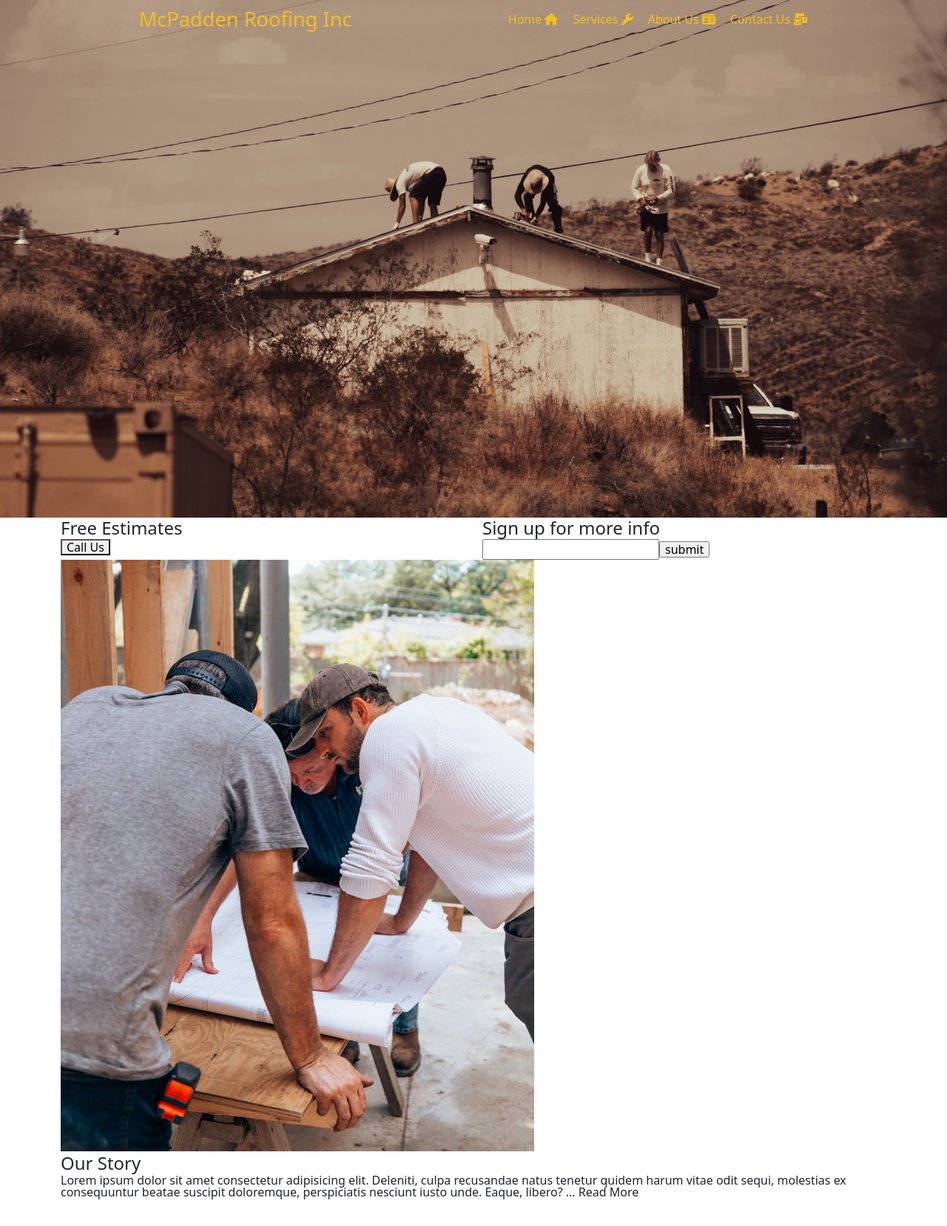
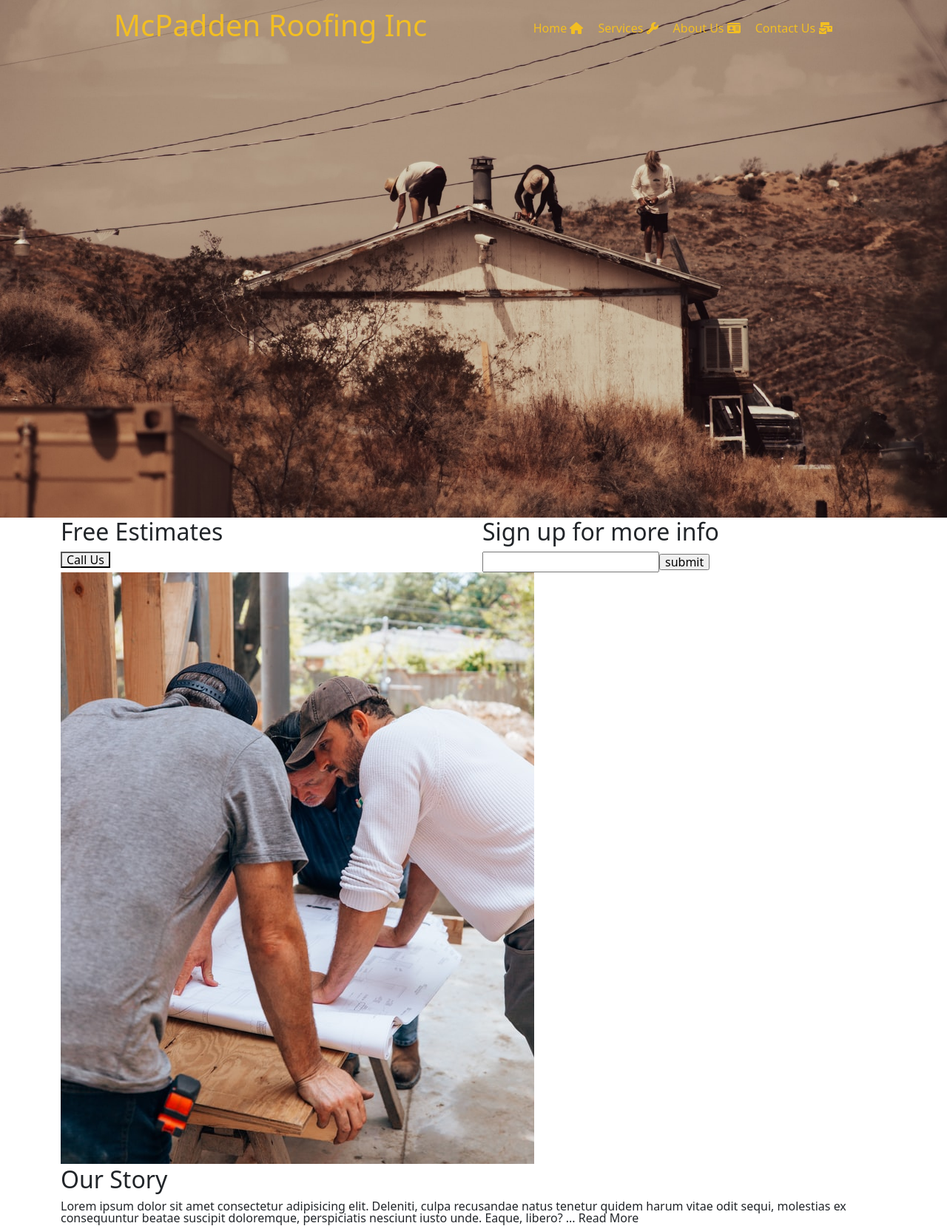
Before and after one commit to tmcfadden7/mcpadden-roofing-react-app, a React (Create React App) app: page / in a window 1280 px wide. Shown: the whole page at 74% size. Before the commit the page ends 1623 px from the top, so only its background shows below. Built offline with nearby package versions, Linux system fonts and the light colour scheme.

Commit message:
add bootstrap header classes to each file

```diff
--- a/src/components/AboutUsSection.js
+++ b/src/components/AboutUsSection.js
@@ -10,7 +10,7 @@ function AboutUsSection() {
                         <img className='img-fluid' src={workerImg} alt="" />
                     </div>
                     <div>
-                        <h2>Our Story</h2>
+                        <h2 className='h2'>Our Story</h2>
                         <p>Lorem ipsum dolor sit amet consectetur adipisicing elit. Deleniti, culpa recusandae natus tenetur quidem harum vitae odit sequi, molestias ex consequuntur beatae suscipit doloremque, perspiciatis nesciunt iusto unde. Eaque, libero? ... <a href="#read-more">Read More</a></p>
                     </div>
                 </div>
--- a/src/components/CallToAction.js
+++ b/src/components/CallToAction.js
@@ -7,11 +7,11 @@ export const CallToAction = () => {
             <div className="container">
                 <div className="row">
                     <div className="col-12 col-md-6">
-                        <h2>Free Estimates</h2>
+                        <h2 className='h2'>Free Estimates</h2>
                         <button>Call Us</button>
                     </div>
                     <div className="col-12 col-md-6">
-                        <h2>Sign up for more info</h2>
+                        <h2 className='h2'>Sign up for more info</h2>
                         <form>
                             <input type="email" name="email" id="email" />
                             <input type="submit" value="submit" />
--- a/src/components/Header.js
+++ b/src/components/Header.js
@@ -8,7 +8,7 @@ function Header() {
             <header className='jumbotron'>
                 <div className="container">
                 <nav>
-                    <h1>McPadden Roofing Inc</h1>
+                    <h1 className='h1'>McPadden Roofing Inc</h1>
                     <ul>
                         <li className='nav-item'>
                             <a href="#home">Home <FontAwesomeIcon icon={faHome} /></a>
```
